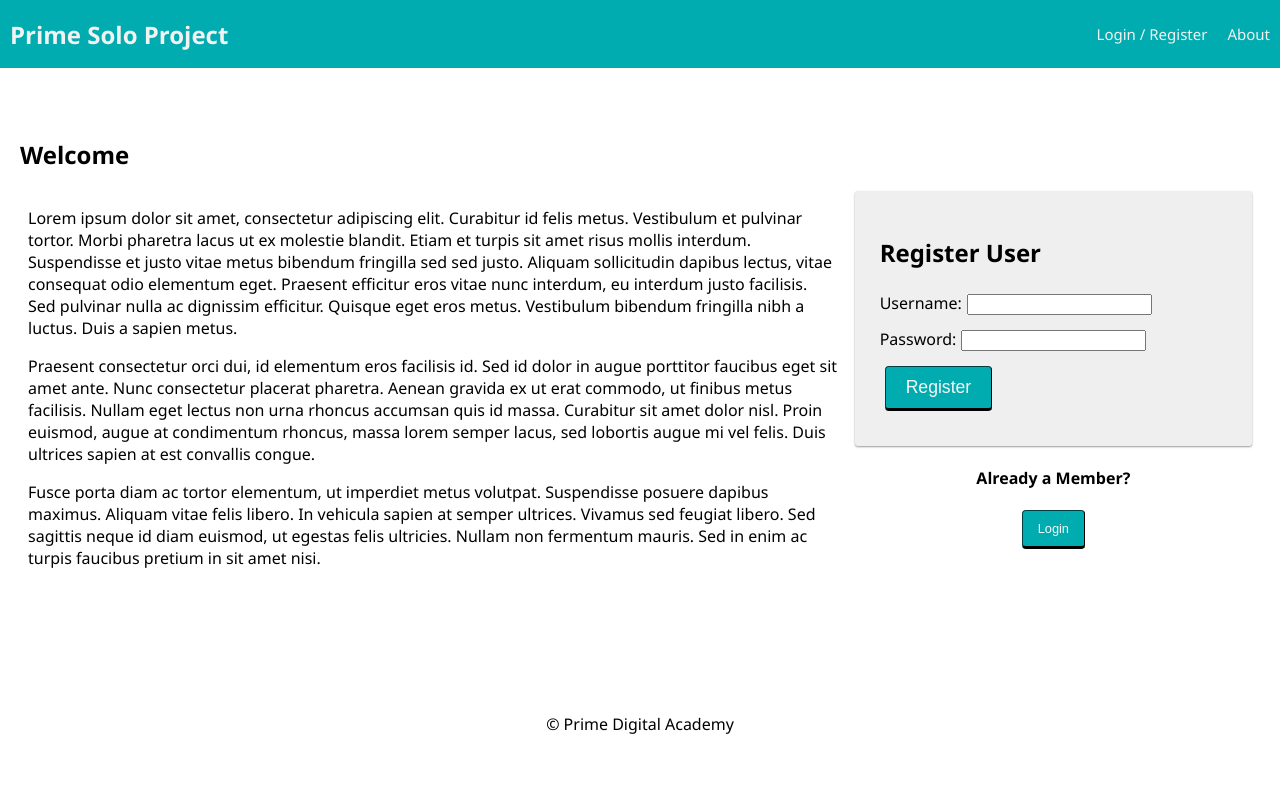
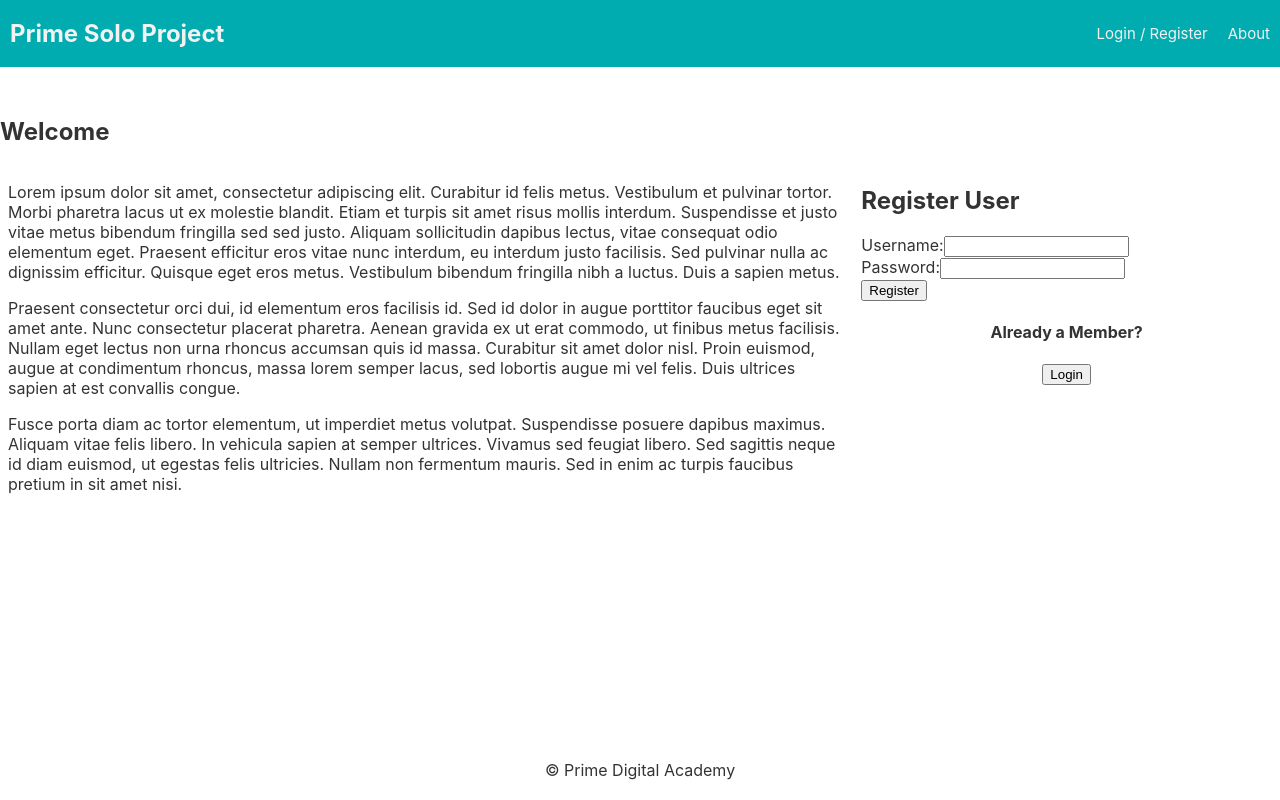
Before and after one commit to danielfenske/prime-client-project, a React (Create React App) app: page /#/home in a window 1280 px wide. Built offline with nearby package versions, Linux system fonts and the light colour scheme; no server answers.

Commit message:
add css root variables

```diff
--- a/src/components/App/App.jsx
+++ b/src/components/App/App.jsx
@@ -20,30 +20,35 @@ import LandingPage from '../LandingPage/LandingPage';
 import LoginPage from '../LoginPage/LoginPage';
 import RegisterPage from '../RegisterPage/RegisterPage';
 
-import './App.css';
+// import './App.css';
+import './App2.css';
 
 function App() {
   const dispatch = useDispatch();
 
-  const user = useSelector(store => store.user);
+  const user = useSelector((store) => store.user);
 
   useEffect(() => {
     dispatch({ type: 'FETCH_USER' });
   }, [dispatch]);
 
   return (
+    <>
       <Router>
+        <div id='app-container'>
           <div>
             <Nav />
+          </div>
+          <div>
             <Switch>
               {/* Visiting localhost:3000 will redirect to localhost:3000/home */}
-          <Redirect exact from="/" to="/home" />
+              <Redirect exact from='/' to='/home' />
 
               {/* Visiting localhost:3000/about will show the about page. */}
               <Route
                 // shows AboutPage at all times (logged in or not)
                 exact
-            path="/about"
+                path='/about'
               >
                 <AboutPage />
               </Route>
@@ -55,7 +60,7 @@ function App() {
               <ProtectedRoute
                 // logged in shows UserPage else shows LoginPage
                 exact
-            path="/user"
+                path='/user'
               >
                 <UserPage />
               </ProtectedRoute>
@@ -63,51 +68,42 @@ function App() {
               <ProtectedRoute
                 // logged in shows InfoPage else shows LoginPage
                 exact
-            path="/info"
+                path='/info'
               >
                 <InfoPage />
               </ProtectedRoute>
 
-          <Route
-            exact
-            path="/login"
-          >
-            {user.id ?
+              <Route exact path='/login'>
+                {user.id ? (
                   // If the user is already logged in,
                   // redirect to the /user page
-              <Redirect to="/user" />
-              :
+                  <Redirect to='/user' />
+                ) : (
                   // Otherwise, show the login page
                   <LoginPage />
-            }
+                )}
               </Route>
 
-          <Route
-            exact
-            path="/registration"
-          >
-            {user.id ?
+              <Route exact path='/registration'>
+                {user.id ? (
                   // If the user is already logged in,
                   // redirect them to the /user page
-              <Redirect to="/user" />
-              :
+                  <Redirect to='/user' />
+                ) : (
                   // Otherwise, show the registration page
                   <RegisterPage />
-            }
+                )}
               </Route>
 
-          <Route
-            exact
-            path="/home"
-          >
-            {user.id ?
+              <Route exact path='/home'>
+                {user.id ? (
                   // If the user is already logged in,
                   // redirect them to the /user page
-              <Redirect to="/user" />
-              :
+                  <Redirect to='/user' />
+                ) : (
                   // Otherwise, show the Landing page
                   <LandingPage />
-            }
+                )}
               </Route>
 
               {/* If none of the other routes matched, we will show a 404. */}
@@ -115,9 +111,13 @@ function App() {
                 <h1>404</h1>
               </Route>
             </Switch>
+          </div>
+          <div>
             <Footer />
           </div>
+        </div>
       </Router>
+    </>
   );
 }
 
--- /dev/null
+++ b/src/components/App/App2.css
@@ -0,0 +1,38 @@
+body {
+  margin: 0;
+  font-family: -apple-system, BlinkMacSystemFont, 'Segoe UI', Roboto, Oxygen, Ubuntu, Cantarell, 'Open Sans', 'Helvetica Neue', sans-serif;
+  color: var(--black);
+}
+
+/* some of these colors are also written in the mui theme */
+
+:root {
+  --black: #333;
+  --orange: #D0441C;
+  --orange-light: #E87655;
+  --grey-light: #DAD5D3;
+  --grey-dark: #605D5C;
+  --shadow: #03002941;
+
+  /* the padding to be used in the app */
+  --padding: 10px;
+  --padding-large: 20px;
+
+  /* border */
+  --border: 5px;
+
+  /* margin */
+  --margin: 10px;
+  --margin-large: 20px;
+}
+
+#app-container {
+  display: grid;
+
+  /* the header and footer take up the space that they need
+  and the body of the app fills up the rest of the view */
+  grid-template-rows: max-content 1fr max-content;
+
+  /* App is at least as tall as the view height */
+  min-height: 100vh;
+}
```
Lines whose indentation alone changed are shown as unchanged.
